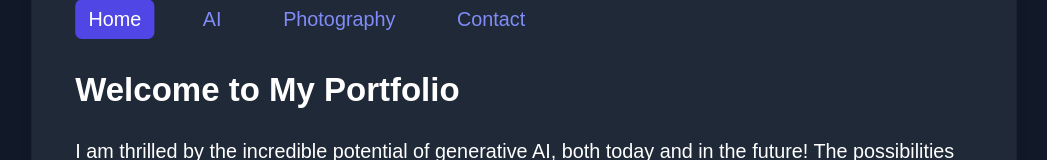
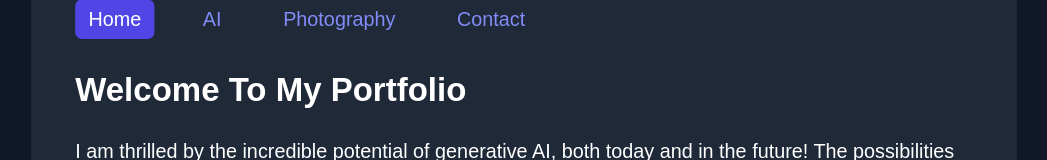
Before and after one commit to T-Visor/personal-website, a Next.js app: page /home in a window 1280 px wide. Shown: the part 245-405 px from the top of the page, without its empty margins (116-1163 px from the left). Built offline with nearby package versions, Linux system fonts and the light colour scheme.

Commit message:
fixed capitalization on homescreen

```diff
--- a/src/app/home/page.tsx
+++ b/src/app/home/page.tsx
@@ -38,7 +38,7 @@ const SectionCard: React.FC<SectionCardProps> = ({ title, items }) => (
 
 const HomePage: React.FC = () => (
     <div className="space-y-6">
-        <h2 className="text-3xl font-bold">Welcome to My Portfolio</h2>
+        <h2 className="text-3xl font-bold">Welcome To My Portfolio</h2>
         <p className="text-lg">
             I am thrilled by the incredible potential of generative AI, both today and in the future!
             The possibilities are endless, and I am excited to be part of this transformative journey!
```
